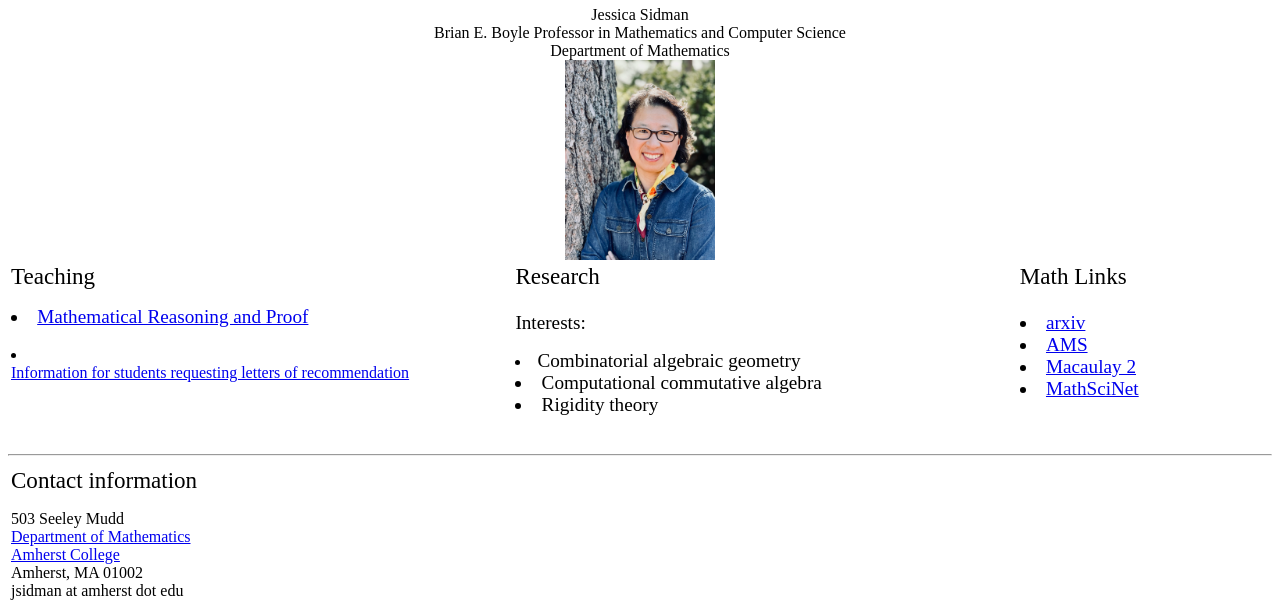
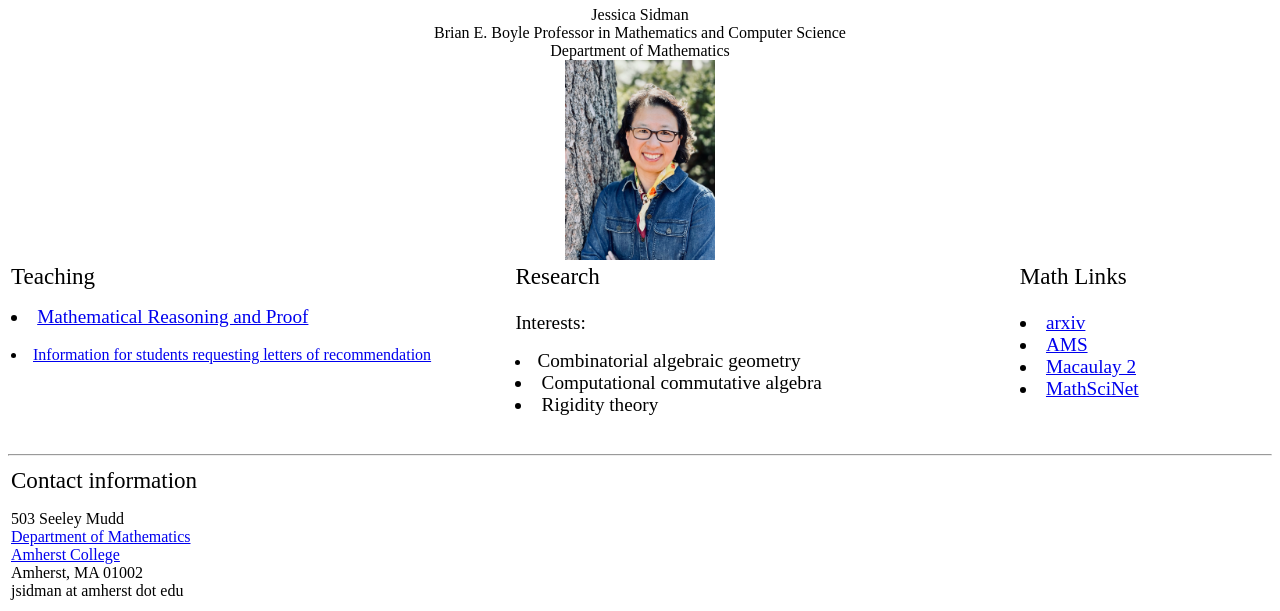
Before and after one commit to jessicasidman/jessicasidman.github.io, a plain HTML site: page index.html in a window 1280 px wide. Shown: the part 980-1591 px from the top of the page. Drawn offline with Linux system fonts and the light colour scheme.

Commit message:
Update index.html

```diff
--- a/index.html
+++ b/index.html
@@ -36,7 +36,7 @@
 	<li><a href="https://jessicasidman.github.io/proofs/">Mathematical Reasoning and Proof</a></li>
       </big><br>
 
-<li></li><a href = "letters.html">Information for students requesting letters of recommendation</a></li>
+<li><a href = "letters.html">Information for students requesting letters of recommendation</a></li>
       </td>
       <td valign="top" width="40%">
       <p><big><big>Research<br>
```
